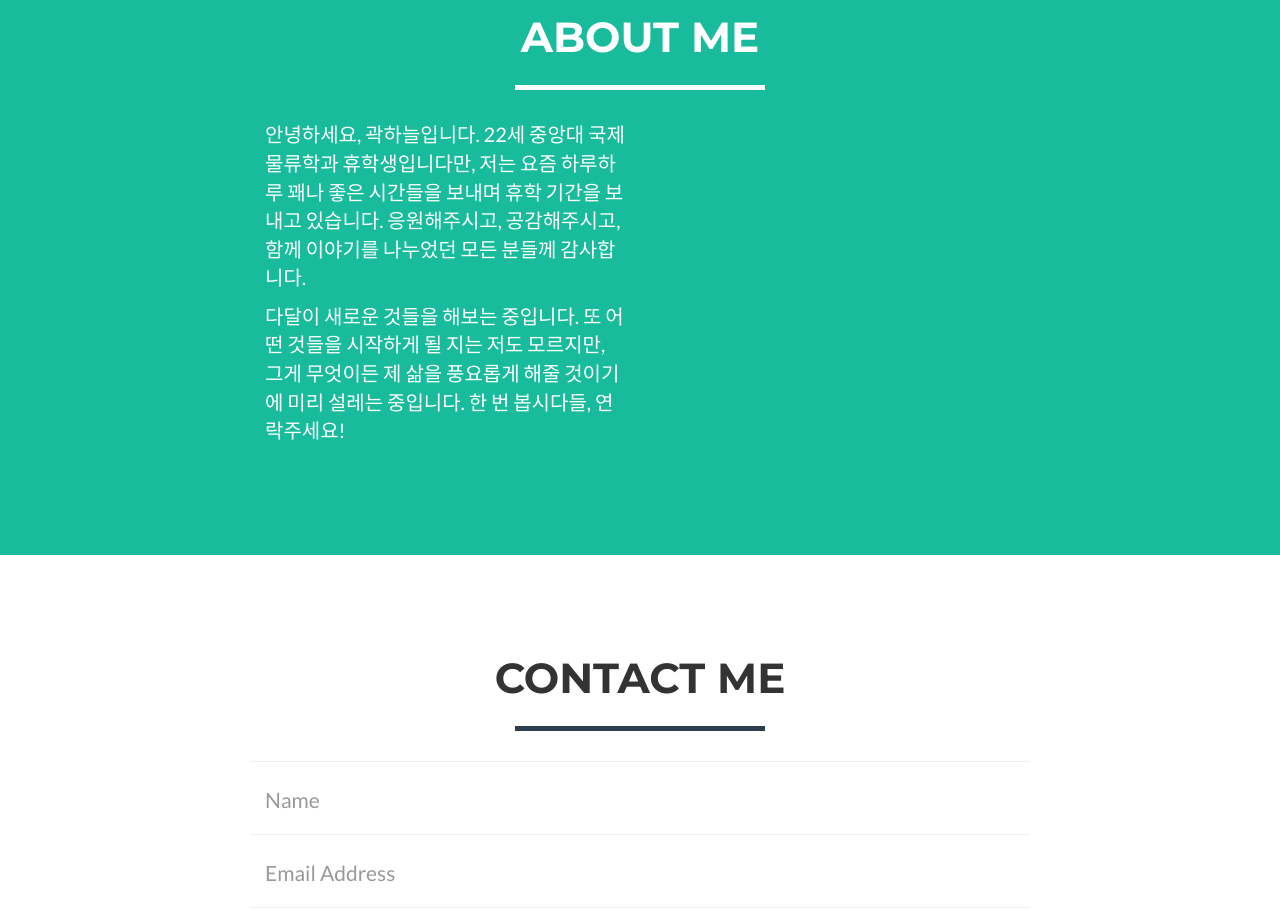
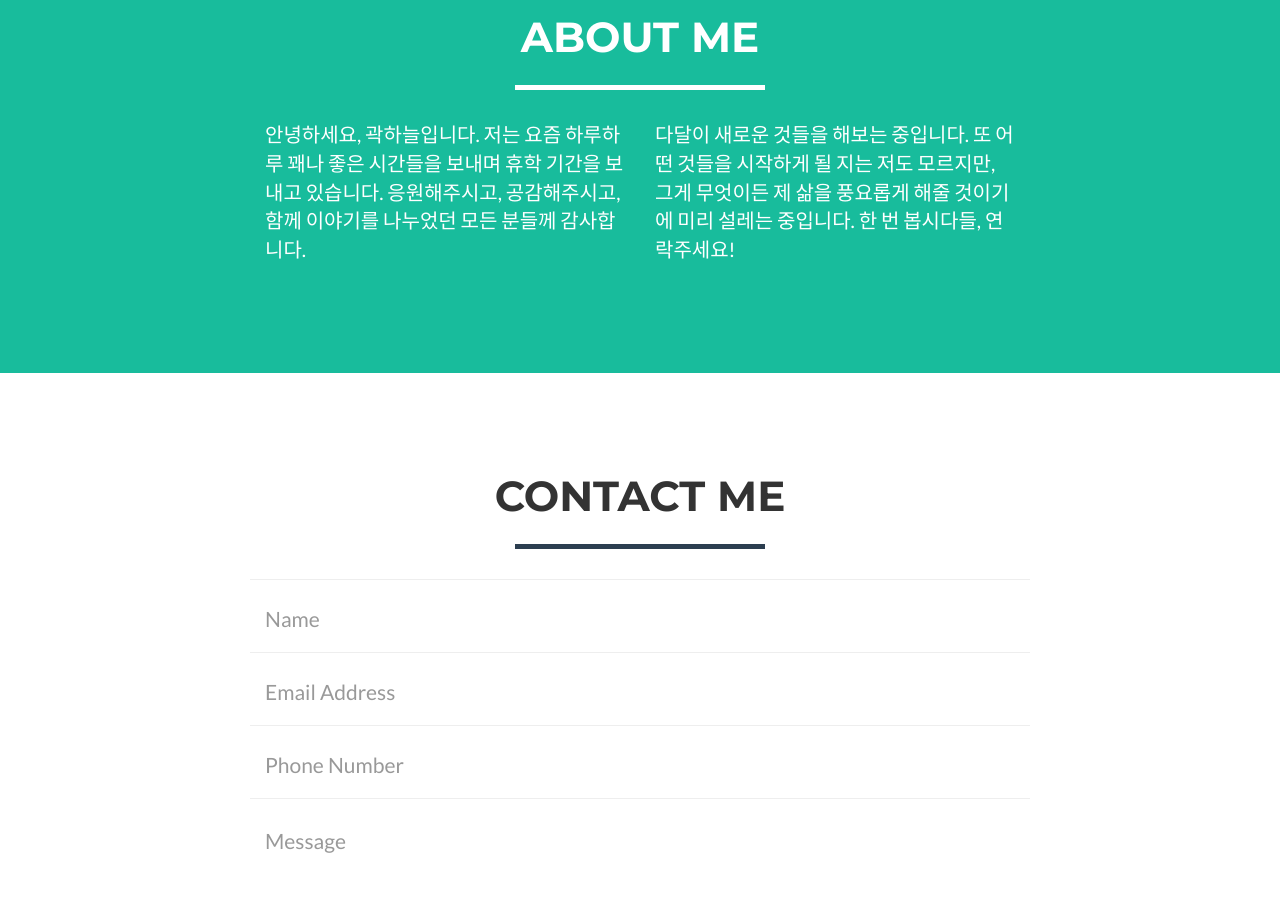
Before and after one commit to NEURRI/NEURRI.github.io, a plain HTML site: page index.html in a window 1280 px wide. Shown: the part 2120-3040 px from the top of the page. Drawn offline with nearby package versions, Linux system fonts and the light colour scheme.

Commit message:
first commit

```diff
--- a/index.html
+++ b/index.html
@@ -169,9 +169,9 @@
             </div>
             <div class="row">
                 <div class="col-lg-4 col-lg-offset-2">
-                    <p class="about"> 안녕하세요, 곽하늘입니다. 22세 중앙대 국제물류학과 휴학생입니다만, 저는 요즘 하루하루 꽤나 좋은 시간들을 보내며 휴학 기간을 보내고 있습니다. 응원해주시고, 공감해주시고, 함께 이야기를 나누었던 모든 분들께 감사합니다.</p>
-
-                    <p class="about"> 다달이 새로운 것들을 해보는 중입니다. 또 어떤 것들을 시작하게 될 지는 저도 모르지만, 그게 무엇이든 제 삶을 풍요롭게 해줄 것이기에 미리 설레는 중입니다. 한 번 봅시다들, 연락주세요!</p></p>
+                    <p class="about"> 안녕하세요, 곽하늘입니다. 저는 요즘 하루하루 꽤나 좋은 시간들을 보내며 휴학 기간을 보내고 있습니다. 응원해주시고, 공감해주시고, 함께 이야기를 나누었던 모든 분들께 감사합니다.</p>
+             </div><div class="col-lg-4">
+                    <p class="about"> 다달이 새로운 것들을 해보는 중입니다. 또 어떤 것들을 시작하게 될 지는 저도 모르지만, 그게 무엇이든 제 삶을 풍요롭게 해줄 것이기에 미리 설레는 중입니다. 한 번 봅시다들, 연락주세요!</p>
                 </div>
 
             </div>
```
